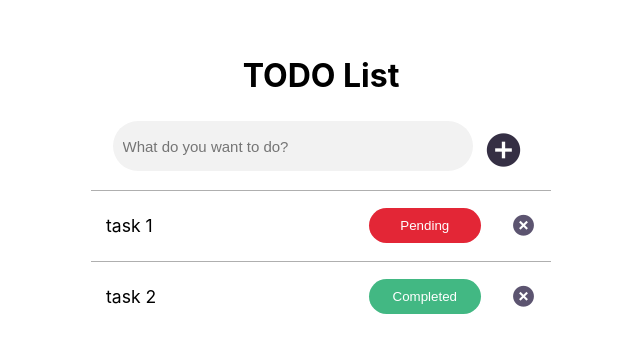
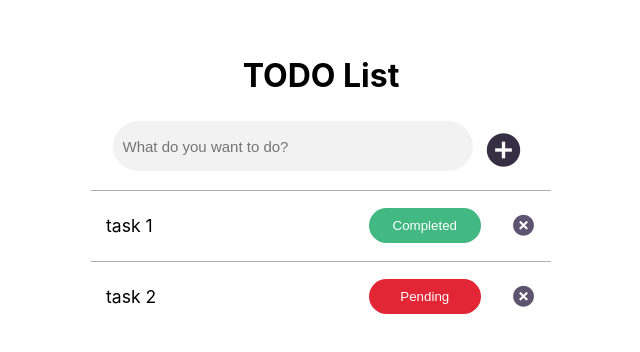
Before and after one commit to Melza-Geno-I/Todo-vite-vue-app, a Vue app: page / in a window 1280 px wide. Shown: the top 352 px of the page, without its empty margins (319-959 px from the left). Built offline with nearby package versions, Linux system fonts and the light colour scheme.

Commit message:
updated delete function, installed vuex

```diff
--- a/package.json
+++ b/package.json
@@ -7,7 +7,8 @@
     "preview": "vite preview --port 4173"
   },
   "dependencies": {
-    "vue": "^2.7.7"
+    "vue": "^2.7.7",
+    "vuex": "^2.0.0"
   },
   "devDependencies": {
     "@vitejs/plugin-legacy": "^2.0.0",
--- a/src/App.vue
+++ b/src/App.vue
@@ -3,7 +3,7 @@
     <div class="container">
       <h1>TODO List</h1>
       <InputComponent :tasks="tasks" @addtask="addTask"></InputComponent>
-      <TaskListComponent :todoItems="tasks" @status="toggleStatusValue"></TaskListComponent>
+      <TaskListComponent :todoItems="tasks" @status="toggleStatusValue" @deleteTask="deleteitem"></TaskListComponent>
     </div>
   </div>
 </template>
@@ -23,12 +23,12 @@ export default{
           {
             id:1,
             task:"task 1",
-            status:'Pending'
+            status:'Completed'
           },
           {
             id:2,
             task:"task 2",
-            status:'Completed'
+            status:'Pending'
           },
       ]
     }
@@ -37,14 +37,25 @@ export default{
     addTask(task){
       this.tasks.push(task);
       console.log(this.tasks);
-      this.display();
     },
-    display(){
-
+    deleteitem(id){
+      let index = this.tasks.findIndex( task => task.id === id)
+        if(index!=-1 && confirm('Do you want to remove this task?')){
+          this.tasks.splice(index,1);
+        }
     },
     toggleStatusValue(status,index){
       console.log(index)
       this.tasks[index].status=status;
+    },
+    sortTasks(){
+      let sortTasks=[]
+        let PendingTask=this.Tasks.status==="Pending";
+        let CompletedTask=this.Task.status==="Completed";
+
+        sortTasks+=PendingTask;
+        sortTasks+=CompletedTask;
+        tasks=sortTasks;
     }
   }
 }
--- a/src/components/InputComponent.vue
+++ b/src/components/InputComponent.vue
@@ -23,6 +23,7 @@ export default{
                 status:'Pending'
             }
            this.$emit('addtask',task);
+           this.inputText=''
     }
 }
 
--- a/src/components/TaskComponent.vue
+++ b/src/components/TaskComponent.vue
@@ -4,7 +4,7 @@
         <li class="todoTask" >
                 <h3>{{ element.task}}</h3>
                 <button @click="toggleStatus( element.status, index)" :class="{is:true, completed: element.status==='Completed'}">{{ element.status }}</button>
-                <i class="ri-close-circle-fill"></i>
+                <i class="ri-close-circle-fill" @click="deletetask(element.id)"></i>
             </li>
         </div>
     </ul>
@@ -17,10 +17,14 @@ export default{
     name:'TaskComponent',
     props:['todoTasks'],
     methods:{
-        toggleStatus(status,id){
+        toggleStatus(status,index){
            console.log('toggle clicked')
             status = status==="Pending"? "Completed" : "Pending"
-            this.$emit("updateStatus",status,id);
+            this.$emit("updateStatus",status,index);
+        },
+        deletetask(id){
+            // let taskID =
+            this.$emit('deleteTask',id);
         }
     }
 }
--- a/src/components/TaskListComponent.vue
+++ b/src/components/TaskListComponent.vue
@@ -1,6 +1,6 @@
 <template>
      <div class="taskContainer">
-            <TaskComponent  :todoTasks="todoItems" @updateStatus="statusUpdate"></TaskComponent>
+            <TaskComponent  :todoTasks="todoItems" @updateStatus="statusUpdate" @deleteTask="deleteFunction"></TaskComponent>
     </div>
 </template>
 
@@ -18,8 +18,11 @@ export default{
                 }
             },
             methods:{
-                statusUpdate(status,id){
-                    this.$emit('status',status,id)
+                statusUpdate(status,index){
+                    this.$emit('status',status,index)
+                },
+                deleteFunction(id){
+                    this.$emit('deleteTask',id)
                 }
             }
 
```
Also changed, not shown: 1 other file (tests, documents, lock files or other folders).
